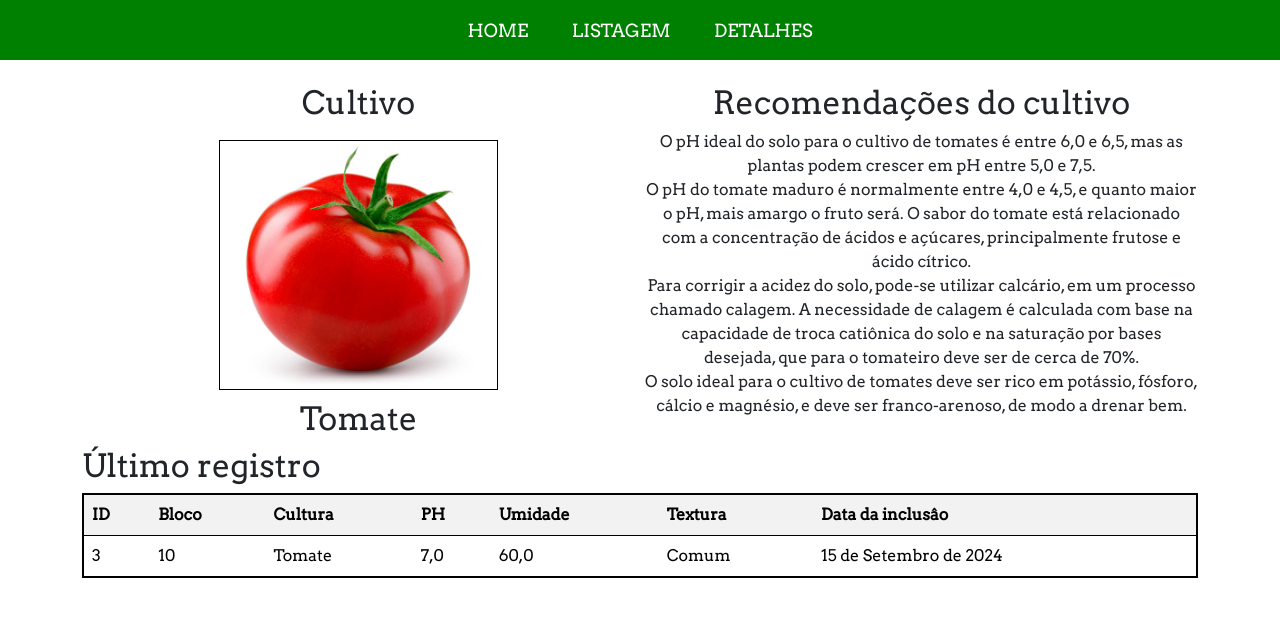
After one commit to AlisonHF/Site-fazenda-inteligente, a Django app: page /detalhe/ in a window 1280 px wide. The commit adds this page. Shown: the top 617 px of the page. Run offline with Django 5.2, Linux system fonts and the light colour scheme; data comes from the database, SQL or seed files in the repository; both versions use the stored data as it was after the commit.

Commit message:
Criação da página detalhes e mudança no model Dados

```diff
--- a/projeto_fazenda/app_fazenda/models.py
+++ b/projeto_fazenda/app_fazenda/models.py
@@ -9,3 +9,4 @@ class Dados(models.Model):
     ph = models.FloatField(max_length=255)
     umidade = models.FloatField(max_length=255)
     textura = models.TextField(max_length=255)
+    data = models.DateField(auto_now_add=True)
--- a/projeto_fazenda/app_fazenda/templates/base.html
+++ b/projeto_fazenda/app_fazenda/templates/base.html
@@ -9,7 +9,8 @@
     <title>Cadastro</title>
     {% load static %}
     <link href="https://cdn.jsdelivr.net/npm/bootstrap@5.3.3/dist/css/bootstrap.min.css" rel="stylesheet" integrity="sha384-QWTKZyjpPEjISv5WaRU9OFeRpok6YctnYmDr5pNlyT2bRjXh0JMhjY6hW+ALEwIH" crossorigin="anonymous">
-    <link rel="stylesheet" href="{% static 'css/styles.css' %}" type="text/css">
+    <link rel="stylesheet" href="{% static 'css/styles_cadastro.css' %}" type="text/css">
+    <link rel="stylesheet" href="{% static 'css/styles_detalhes_registro.css' %}" type="text/css">
   </head>
   <body>
 
@@ -18,7 +19,7 @@
         <div class="menu">
             <a href="{% url 'cadastro' %}">HOME</a>
             <a href="{% url 'dados_fazenda' %}">LISTAGEM</a>
-            <a href="#">SUPORTE</a>
+            <a href="{% url 'detalhe' %}">DETALHES</a>
         </div>
     </header>
 
--- a/projeto_fazenda/app_fazenda/templates/cadastro/listagem.html
+++ b/projeto_fazenda/app_fazenda/templates/cadastro/listagem.html
@@ -16,7 +16,8 @@
             <th>PH</th>
             <th>Umidade</th>
             <th>Textura</th>
-            <th style="text-align: center;">Exclusão</th>
+            <th>Data da inclusâo</th>
+            <th>Edição / Exclusão</th>
         </tr>
 
         <!--Iteração dentro do banco de dados-->
@@ -29,6 +30,7 @@
             <td>{{ dado.ph }}</td>
             <td>{{ dado.umidade }}</td>
             <td>{{ dado.textura }}</td>
+            <td>{{ dado.data }}</td>
             <td>
                 <a href="{% url 'editar_dados' dado.pk %}" class="btn btn-warning">Editar</a>
                 <a href="{% url 'excluir_dados' dado.pk %}" class="btn btn-danger">Excluir</a>
--- /dev/null
+++ b/projeto_fazenda/app_fazenda/templates/detalhes_registro/detalhe_registro.html
@@ -0,0 +1,67 @@
+{% extends 'base.html' %}
+{% load static %}
+{% block content %}
+<div class="container-detalhe">
+
+    <!-- Parte esquerda da página -->
+    <div class="esquerda">
+        <h2>Cultivo</h2>
+        <img class="tomate" src="{% static 'imagens/tomate.jpg' %}">
+        <h2>Tomate</h2>
+    </div>
+
+    <!-- Parte direita da página -->
+    <div class="direita">
+
+        <h2>Recomendações do cultivo</h2>
+
+        <p>O pH ideal do solo para o cultivo de tomates é entre 6,0 e 6,5, mas as plantas podem crescer em pH entre 5,0 e 7,5.
+            <br>
+            O pH do tomate maduro é normalmente entre 4,0 e 4,5, e quanto maior o pH, mais amargo o fruto será. O sabor do tomate está relacionado com a concentração de ácidos e açúcares, principalmente frutose e ácido cítrico.
+            <br>
+            Para corrigir a acidez do solo, pode-se utilizar calcário, em um processo chamado calagem. A necessidade de calagem é calculada com base na capacidade de troca catiônica do solo e na saturação por bases desejada, que para o tomateiro deve ser de cerca de 70%.
+            <br>
+            O solo ideal para o cultivo de tomates deve ser rico em potássio, fósforo, cálcio e magnésio, e deve ser franco-arenoso, de modo a drenar bem.
+        </p>
+
+    </div>
+
+</div>
+
+<!-- Parte da tabela -->
+<div>
+    <h2> Último registro </h2>
+    <table class="table table-striped" style="border:2px solid black;">
+        <tr>
+            <th>ID</th>
+            <th>Bloco</th>
+            <th>Cultura</th>
+            <th>PH</th>
+            <th>Umidade</th>
+            <th>Textura</th>
+            <th>Data da inclusâo</th>
+        </tr>
+
+        <!-- Verifica se tem algum ultimo registro-->
+        {% if ultimo_registro %}
+        <!-- Caso tenha ele exibe -->
+        <tr>
+            <td>{{ ultimo_registro.id }}</td>
+            <td>{{ ultimo_registro.bloco }}</td>
+            <td>{{ ultimo_registro.cultura }}</td>
+            <td>{{ ultimo_registro.ph }}</td>
+            <td>{{ ultimo_registro.umidade }}</td>
+            <td>{{ ultimo_registro.textura }}</td>
+            <td>{{ ultimo_registro.data }}</td>
+        </tr>
+
+        <!-- Caso não tenha -->
+        {% else %}
+        <tr>
+            <td colspan="8">Nenhum registro encontrado para "Tomate".</td>
+        </tr>
+        {% endif %}
+
+    </table>
+</div>
+{% endblock %}
--- a/projeto_fazenda/app_fazenda/views.py
+++ b/projeto_fazenda/app_fazenda/views.py
@@ -52,6 +52,20 @@ def listagem(request):
     # Retorna a página listagem, com os dados inseridos com sucesso no banco
     return render(request, 'cadastro/listagem.html', dados)
 
+# Página listagem
+def detalhe(request):
+
+    # Verifica se existe um último registro
+    try:
+        ultimo_registro = Dados.objects.filter(cultura='Tomate').latest('data')
+    except Dados.DoesNotExist:
+        ultimo_registro = None
+
+    # Salva o contexto em um dict
+    context = {
+        'ultimo_registro': ultimo_registro}
+    return render(request, 'detalhes_registro/detalhe_registro.html', context )
+
 
 # Classe genérica do django para view de delete
 class DadosDeleteView(DeleteView):
--- a/projeto_fazenda/projeto_fazenda/urls.py
+++ b/projeto_fazenda/projeto_fazenda/urls.py
@@ -10,4 +10,6 @@ urlpatterns = [
     path('listagemdados/', views.listagem, name='dados_fazenda'),
     path('excluir/<int:pk>/', views.DadosDeleteView.as_view(), name='excluir_dados'),
     path('editar/<int:pk>/', views.DadosUpdateView.as_view(), name='editar_dados'),
+
+    path('detalhe/', views.detalhe, name='detalhe')
 ]
--- /dev/null
+++ b/projeto_fazenda/static/css/styles_detalhes_registro.css
@@ -0,0 +1,20 @@
+/* Estilos na pasta detalhes_registros */
+.container-detalhe {
+    display: grid;
+    grid-template-columns: 1fr 1fr;
+    gap: 10px;
+}
+
+.esquerda {
+    text-align: center;
+}
+
+.direita {
+    text-align: center;
+}
+
+.tomate {
+    height: 250px;
+    margin: 10px;
+    border: 1px solid black;
+}
```
Also changed, not shown: projeto_fazenda/app_fazenda/migrations/0001_initial.py, projeto_fazenda/app_fazenda/migrations/0002_alter_dados_ph_alter_dados_umidade.py (deleted), projeto_fazenda/db.sqlite3, projeto_fazenda/static/css/styles_cadastro.css (renamed from projeto_fazenda/static/css/styles.css), projeto_fazenda/static/imagens/tomate.jpg (added).
